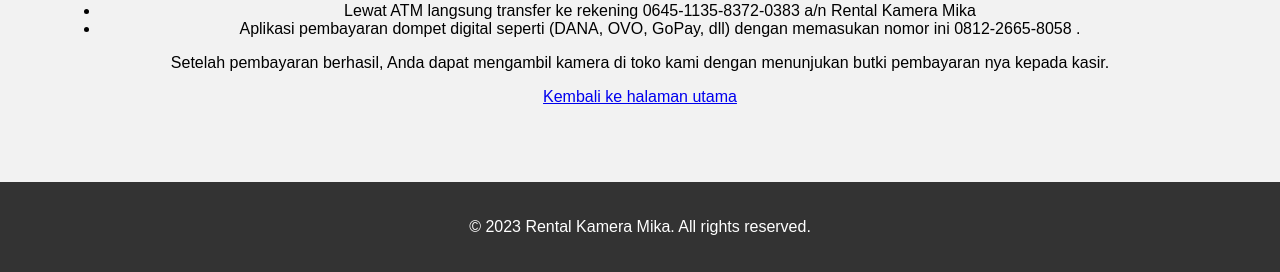
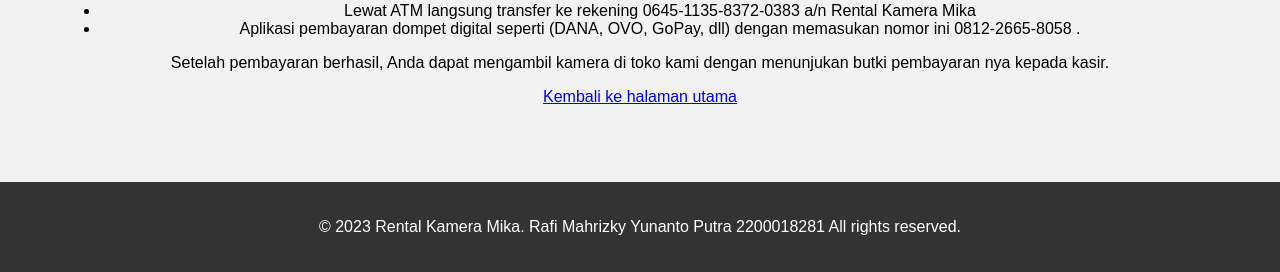
Before and after one commit to seiryuuuu/Website-Kamera, a PHP site: page /order.php in a window 1280 px wide. Shown: the part 760-1032 px from the top of the page. Run offline with PHP 8.4, Linux system fonts and the light colour scheme; data that the repository does not hold is empty.

Commit message:
Update order.php

```diff
--- a/order.php
+++ b/order.php
@@ -85,7 +85,7 @@ if ($_SERVER['REQUEST_METHOD'] === 'POST') {
     </section>
 
     <footer>
-        <p>&copy; 2023 Rental Kamera Mika. All rights reserved.</p>
+        <p>&copy; 2023 Rental Kamera Mika. Rafi Mahrizky Yunanto Putra 2200018281 All rights reserved.</p>
     </footer>
 </body>
 </html>
```
